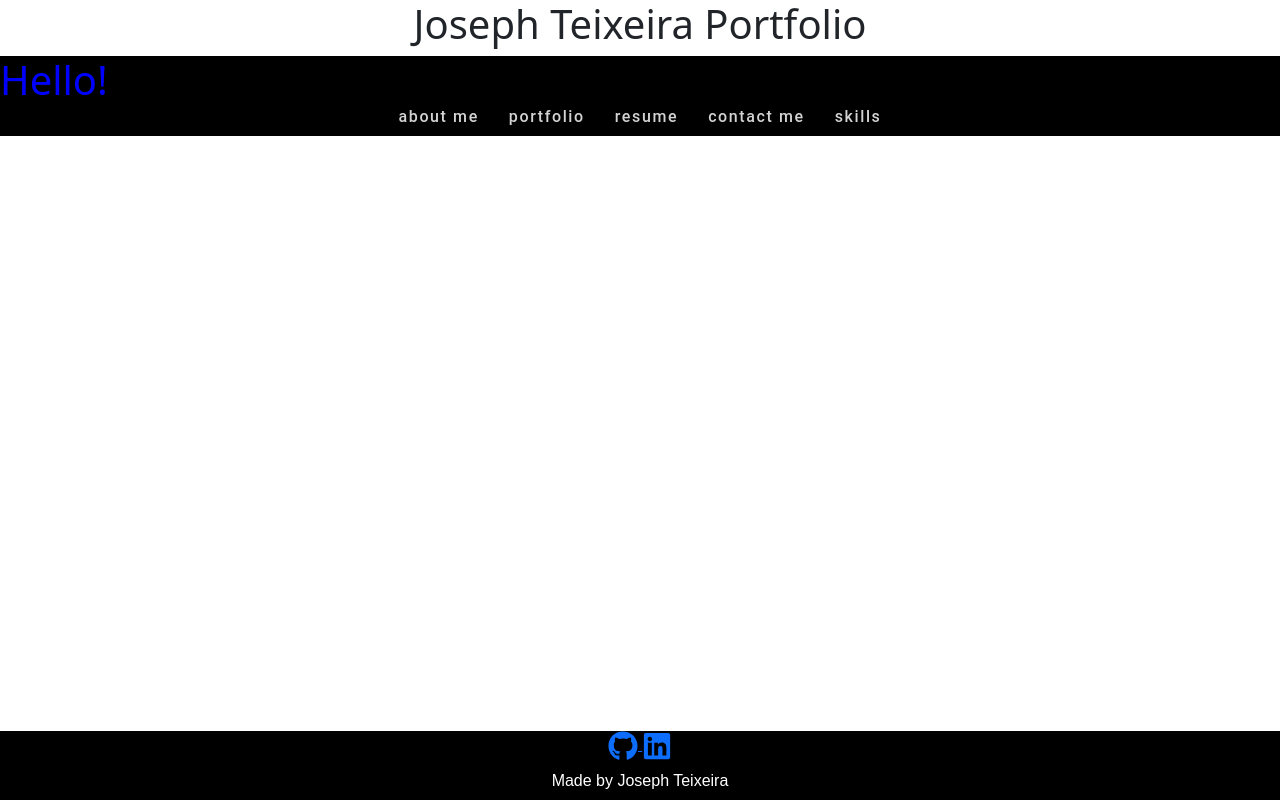
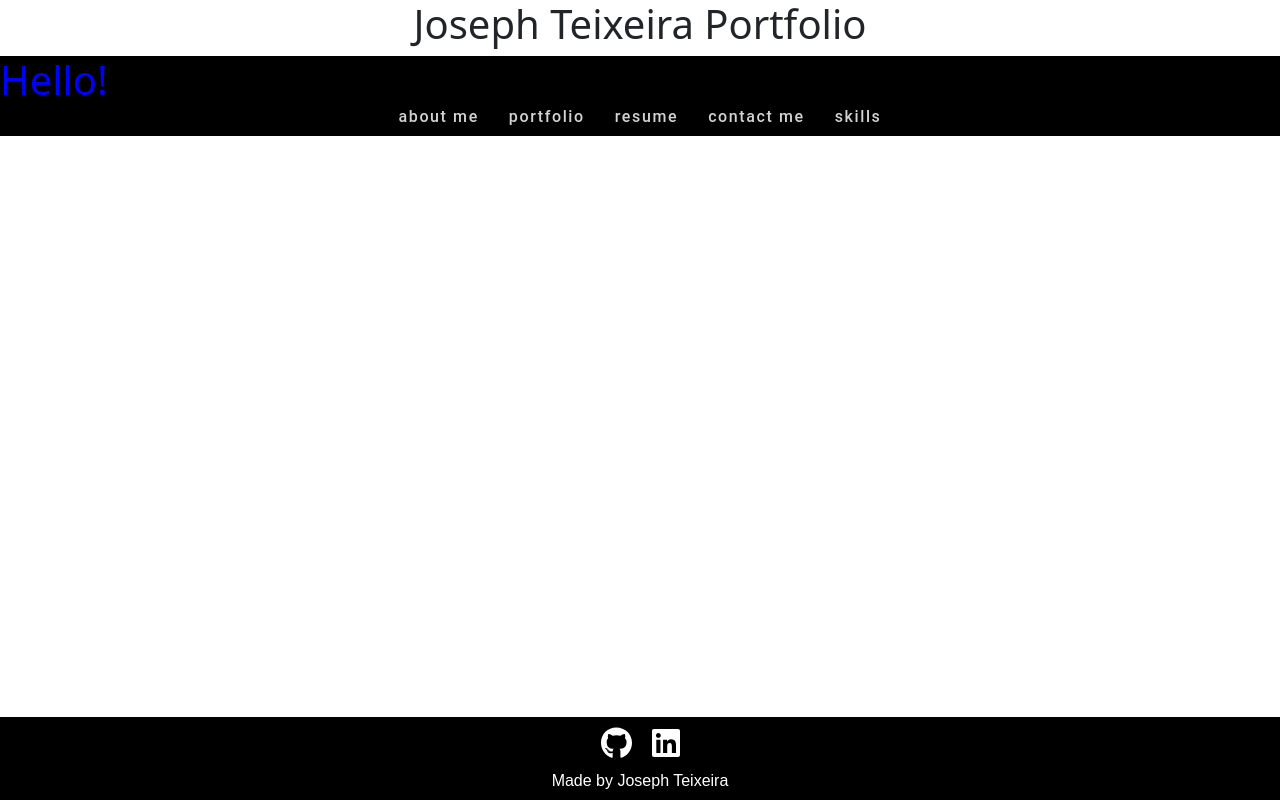
Before and after one commit to jotex11/react-portfolio, a React (Vite) app in the folder react-portfolio/: page /skills in a window 1280 px wide. Built offline with nearby package versions, Linux system fonts and the light colour scheme; the HTML template or start-up script is replaced by a standard one.

Commit message:
added to header

```diff
--- a/package.json
+++ b/package.json
@@ -13,6 +13,10 @@
   "author": "",
   "license": "MIT",
   "dependencies": {
+    "@fortawesome/fontawesome-svg-core": "^6.5.1",
+    "@fortawesome/free-brands-svg-icons": "^6.5.1",
+    "@fortawesome/free-solid-svg-icons": "^6.5.1",
+    "@fortawesome/react-fontawesome": "^0.2.0",
     "@vitejs/plugin-react": "^4.2.0",
     "bootstrap": "^5.3.2",
     "concurrently": "^8.2.2",
--- a/react-portfolio/src/components/footer/footer.css
+++ b/react-portfolio/src/components/footer/footer.css
@@ -21,5 +21,5 @@
 }
 
 .my-icons:hover {
-    color: gray);
+    color: gray;
 }
--- a/react-portfolio/src/components/footer/footer.jsx
+++ b/react-portfolio/src/components/footer/footer.jsx
@@ -1,8 +1,9 @@
 import React from 'react';
-import './footer.css';
+import './Footer.css';
 import '../../style.css';
+import { FontAwesomeIcon } from '@fortawesome/react-fontawesome'
+import { faGithub, faLinkedin, } from '@fortawesome/free-brands-svg-icons'
 import { Container, Row, Col } from 'react-bootstrap';
-import { FaGithub, FaLinkedin } from 'react-icons/fa'; // Import Font Awesome icons
 
 function Footer() {
     return (
@@ -10,17 +11,13 @@
             <Container fluid>
                 <Row className="justify-content-center">
                     <Col xs="auto">
-                        <a href='https://github.com/jotex11' target="_blank" rel="noopener noreferrer">
-                            <FaGithub size={30} /> {/* GitHub icon */}
-                        </a>
-                        <a href='https://www.linkedin.com/in/joseph-teixeira-234a90288/' target="_blank" rel="noopener noreferrer">
-                            <FaLinkedin size={30} /> {/* LinkedIn icon */}
-                        </a>
+                        <a href='https://github.com/jotex11' target="_blank" rel="noopener noreferrer"><FontAwesomeIcon icon={faGithub} className='my-icons' /></a>
+                        <a href='https://www.linkedin.com/in/joseph-teixeira-234a90288' target="_blank" rel="noopener noreferrer"><FontAwesomeIcon icon={faLinkedin} className='my-icons' /></a>
                     </Col>
                 </Row>
                 <Row className="justify-content-center">
                     <Col xs="auto">
-                        <h4>Made by Joseph Teixeira</h4>
+                        <h4> Made by Joseph Teixeira</h4>
                     </Col>
                 </Row>
             </Container>
```
Also changed, not shown: 1 other file (tests, documents, lock files or other folders).
